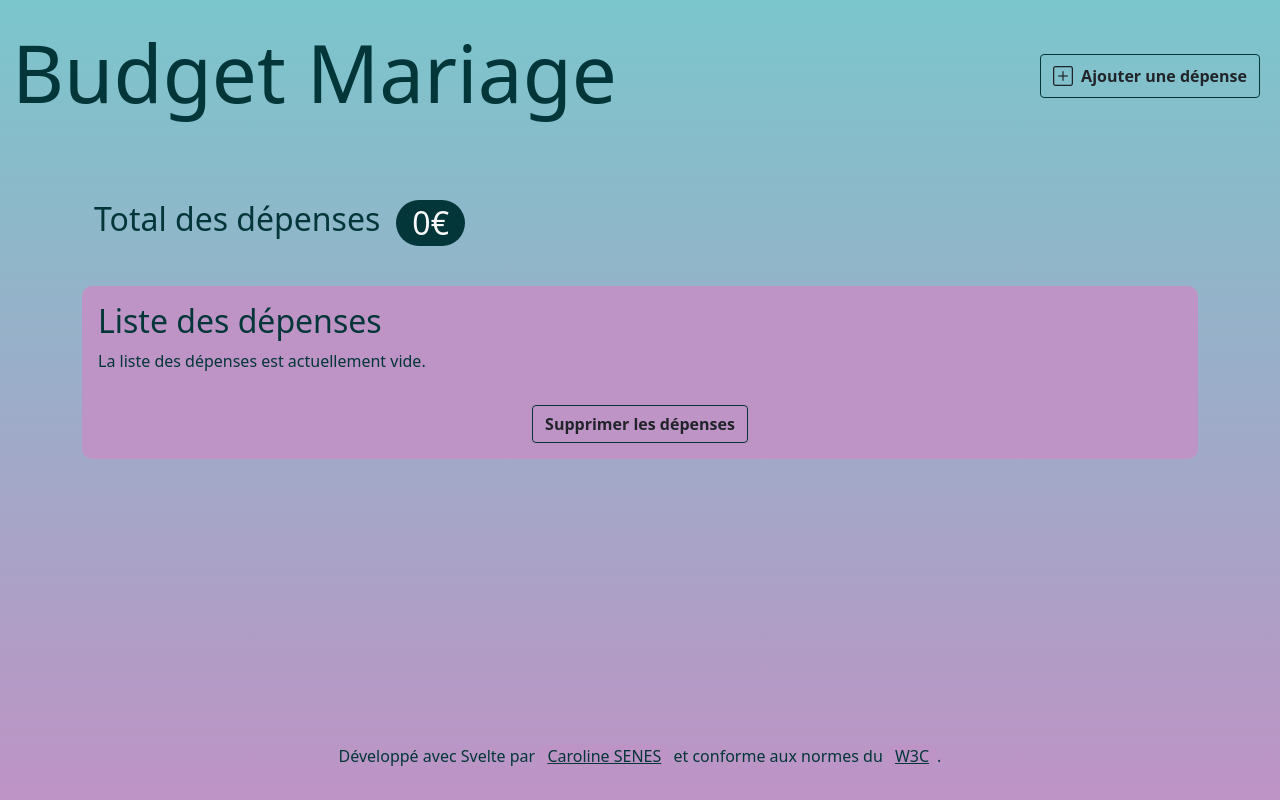
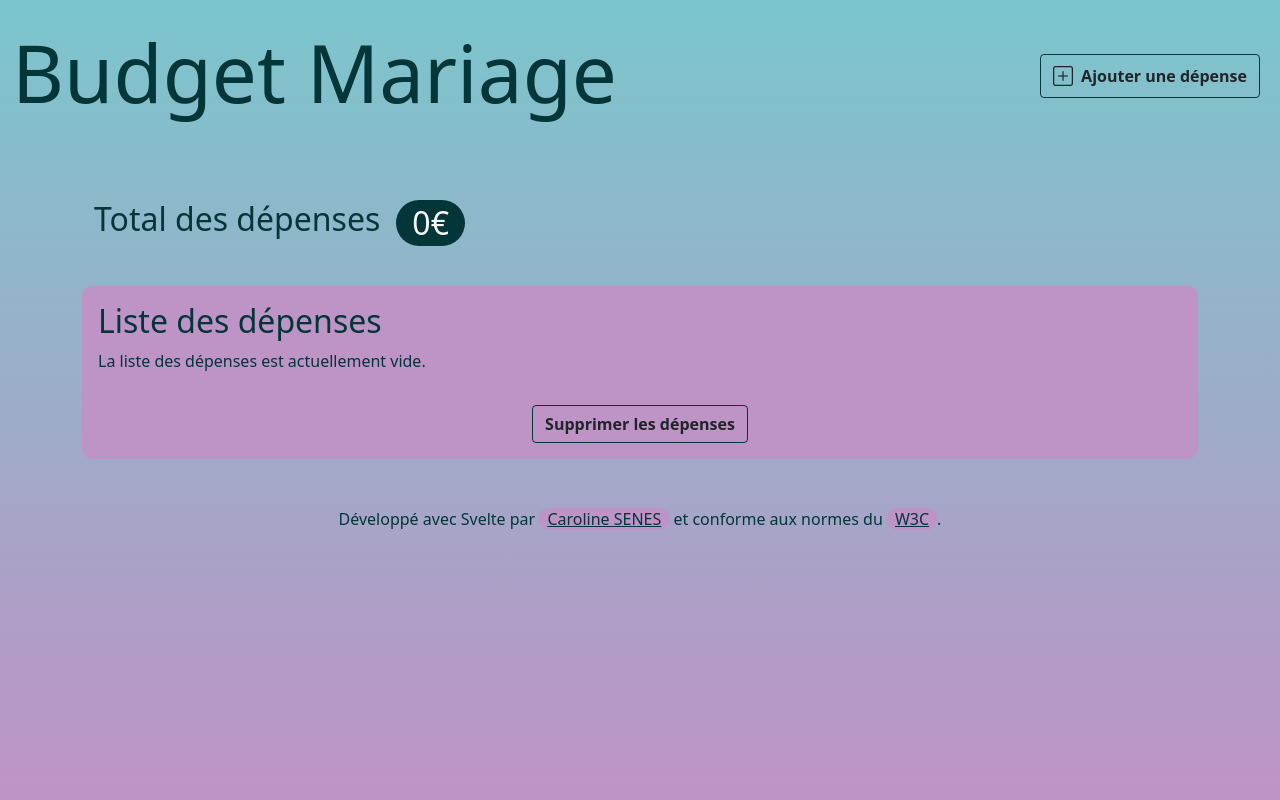
Before and after one commit to CarolineSenes/wedding-budget-calculator, a Svelte app: page / in a window 1280 px wide. Built offline with nearby package versions, Linux system fonts and the light colour scheme.

Commit message:
unfixe footer

```diff
--- a/src/components/Footer.svelte
+++ b/src/components/Footer.svelte
@@ -1,4 +1,4 @@
-<footer class="footer mt-auto py-3 fixed-bottom">
+<footer class="footer mt-auto py-3">
   <div class="container text-center">
     <p>
       Développé avec Svelte par <a href="mailto:senes.caroline@orange.fr"
```
